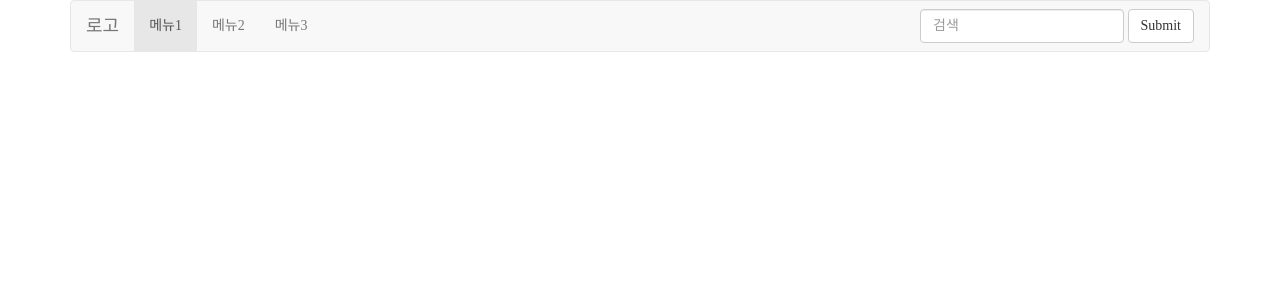
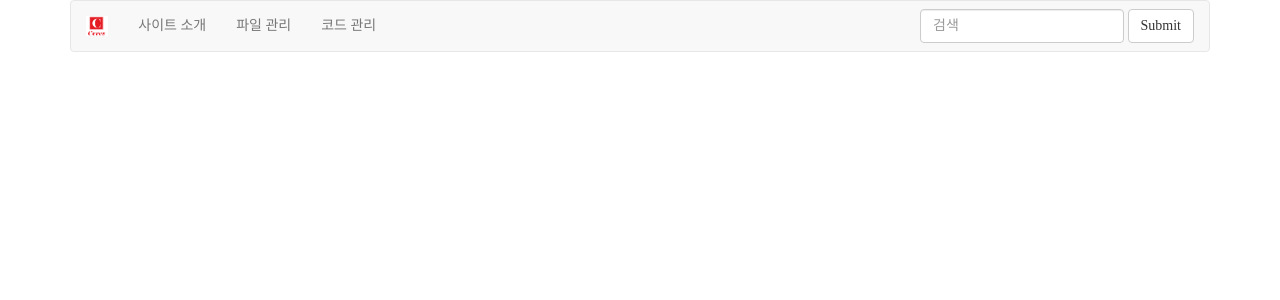
Before and after one commit to kukaro/Ceres-KukaroWebPage, a CodeIgniter app: page /database/index.php/main/index in a window 1280 px wide. Shown: the top 300 px of the page. Run offline with CodeIgniter, Linux system fonts and the light colour scheme; some libraries are stand-ins or nearby versions; some web fonts are replaced.

Commit message:
v0.1.15 add row logo ceres

```diff
--- a/application/controllers/Main.php
+++ b/application/controllers/Main.php
@@ -17,8 +17,10 @@ class Main extends CI_Controller
         $js = array("jquery" => base_url("application/views/public/jquery/dist/jquery.min.js"),
             "bootstrap" => base_url("application/views/public/bootstrap/dist/js/bootstrap.min.js")
         );
+        $image = array("custom-ceres" => base_url("application/views/public/custom/dist/image/ceres_origin.bmp"));
         $data = array("css" => $css,
-            "js" => $js);
+            "js" => $js,
+            "image" => $image);
 
         $this->load->view('main', $data);
     }
--- a/application/views/main.php
+++ b/application/views/main.php
@@ -27,15 +27,16 @@
                 <span class="icon-bar"></span>
                 <span class="icon-bar"></span>
             </button>
-            <a class="navbar-brand" href="#">로고 </a>
+            <a class="navbar-brand" href="#"><img src="<?= $image['custom-ceres'] ?>"
+                                                  style="width: auto; max-height: 100%;"> </a>
         </div>
 
         <!-- Collect the nav links, forms, and other content for toggling -->
         <div class="collapse navbar-collapse navbar-ex1-collapse">
             <ul class="nav navbar-nav">
-                <li class="active"><a href="#">메뉴1 </a></li>
-                <li><a href="#">메뉴2</a></li>
-                <li><a href="#">메뉴3</a></li>
+                <li onmouseover="mouse_over(0)" onmouseleave="mouse_leave(0)"><a href="#">사이트 소개</a></li>
+                <li onmouseover="mouse_over(1)" onmouseleave="mouse_leave(1)"><a href="#">파일 관리</a></li>
+                <li onmouseover="mouse_over(2)" onmouseleave="mouse_leave(2)"><a href="#">코드 관리</a></li>
                 <!-- <li class="dropdown">
                    <a href="#" class="dropdown-toggle" data-toggle="dropdown">드롭다운 <b class="caret"></b></a>
                    <ul class="dropdown-menu">
@@ -55,7 +56,16 @@
         </div><!-- /.navbar-collapse -->
     </nav>
 </div>
-<script src="<?=$js['jquery']?>"></script>
-<script src="<?=$js['bootstrap']?>"></script>
+<script src="<?= $js['jquery'] ?>"></script>
+<script src="<?= $js['bootstrap'] ?>"></script>
+<script>
+    function mouse_over(num) {
+        $('li:eq(' + num + ')').addClass('active')
+    }
+
+    function mouse_leave(num) {
+        $('li:eq(' + num + ')').removeClass('active')
+    }
+</script>
 </body>
 </html>
```
Also changed, not shown: .htaccess, application/.htaccess, application/views/public/custom/dist/image/ceres_origin.bmp (added).
